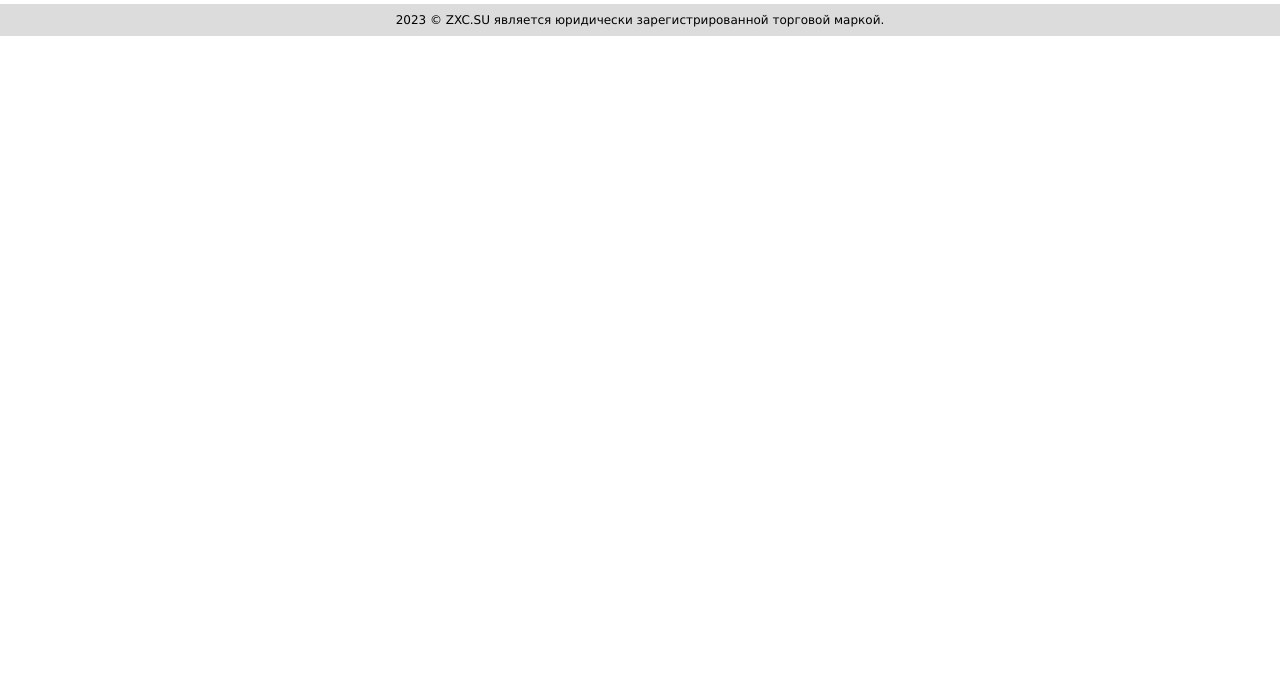
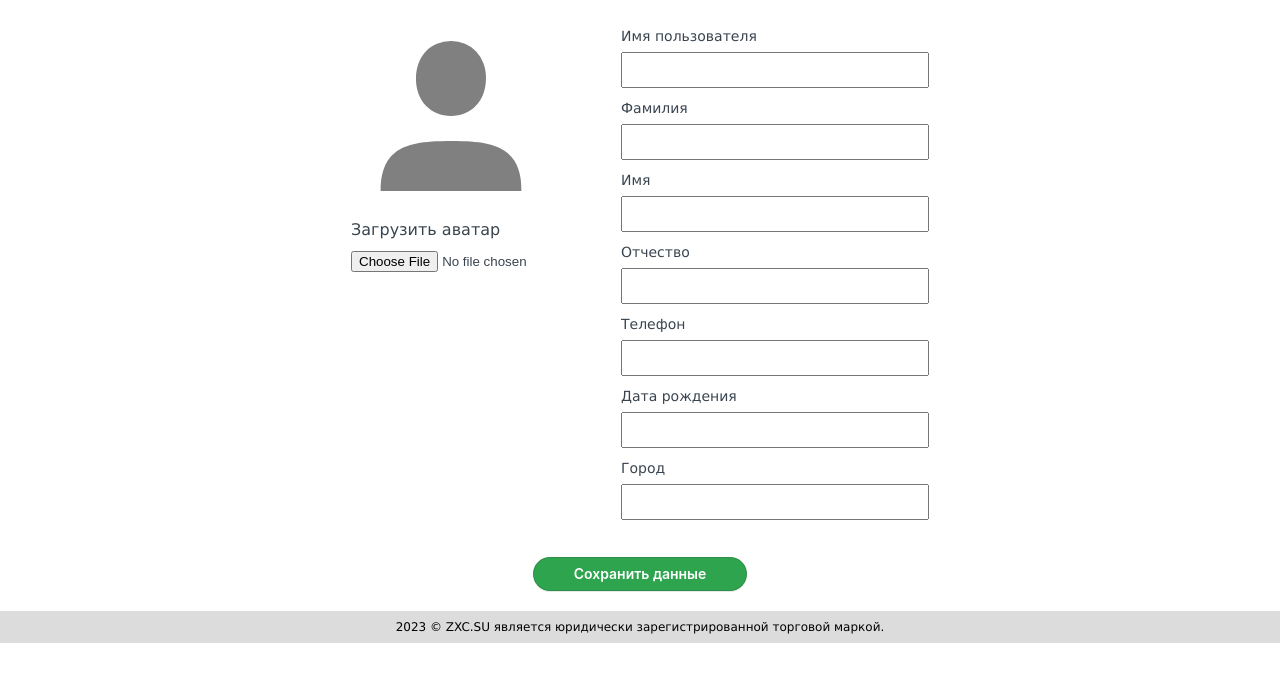
Before and after one commit to laibodron/site-front, a plain HTML site: page profile.html in a window 1280 px wide. Shown: the part 123-800 px from the top of the page. Drawn offline with Linux system fonts and the light colour scheme.

Commit message:
v7 added profile

```diff
--- a/css/main.css
+++ b/css/main.css
@@ -592,6 +592,7 @@ a:active {
     /* padding-top: 20px; */
     margin: 20px 0;
     /* height: 100%; */
+    color: #39444f;
 }
 
 .profile-main-container {
@@ -612,4 +613,48 @@ a:active {
 
 .profile-main-container-head b {
     font-size: 30px;
+    margin: 0 0 32px 0;
 }
+
+.profile-main-container-blocks {
+    display: flex;
+    justify-content: center;
+}
+
+.profile-main-container-blocks-avatar {
+    max-width: 200px;
+    /* width: fit-content; */
+    margin: 0 50px;
+    margin: 0 70px 12px 0;
+}
+
+.profile-main-container-blocks-avatar div {
+    margin: 0 0 12px 0;
+}
+
+.profile-main-container-blocks img {
+    width: 100%;
+}
+
+.profile-main-container-blocks-inputs-input {
+    margin: 12px 0 0 0;
+}
+
+.profile-main-container-blocks-inputs-input h5 {
+    font-size: 14px;
+    font-weight: lighter;
+    margin: 8px 0;
+
+}
+
+.profile-main-container-blocks-inputs-input input {
+    height: 30px;
+    width: 300px;
+}
+
+.profile-main-container-blocks-inputs-btn {
+    width: 100%;
+    display: flex;
+    justify-content: center;
+    margin: 37px 0 0 0;
+}
--- a/profile.html
+++ b/profile.html
@@ -27,6 +27,59 @@
             <div class="profile-main-container-head">
                 <b>Редактирование профиля</b>
             </div>
+            <div class="profile-main-container-blocks">
+                <div class="profile-main-container-blocks-avatar">
+                    <img src="images/icons/icon-avatar.svg" alt="avatar">
+                    <div>
+                        Загрузить аватар
+                    </div>
+                    <input type="file">
+                </div>
+
+                <div class="profile-main-container-blocks-inputs">
+
+                    <div class="profile-main-container-blocks-inputs-input">
+                        <h5>Имя пользователя</h5>
+                        <input type="text">
+                    </div>
+
+                    <div class="profile-main-container-blocks-inputs-input">
+                        <h5>Фамилия</h5>
+                        <input type="text">
+                    </div>
+
+                    <div class="profile-main-container-blocks-inputs-input">
+                        <h5>Имя</h5>
+                        <input type="text">
+                    </div>
+
+                    <div class="profile-main-container-blocks-inputs-input">
+                        <h5>Отчество</h5>
+                        <input type="text">
+                    </div>
+
+                    <div class="profile-main-container-blocks-inputs-input">
+                        <h5>Телефон</h5>
+                        <input type="text">
+                    </div>
+
+                    <div class="profile-main-container-blocks-inputs-input">
+                        <h5>Дата рождения</h5>
+                        <input type="text">
+                    </div>
+
+                    <div class="profile-main-container-blocks-inputs-input">
+                        <h5>Город</h5>
+                        <input type="text">
+                    </div>
+
+
+                </div>
+
+            </div>
+            <div class="profile-main-container-blocks-inputs-btn">
+                <button class="button-3" role="button" onclick="alert('Данные успешно сохранены')">Сохранить данные</button>
+            </div>
         </div>
 
     </div>
```
Also changed, not shown: images/icons/icon-avatar.svg (added).
